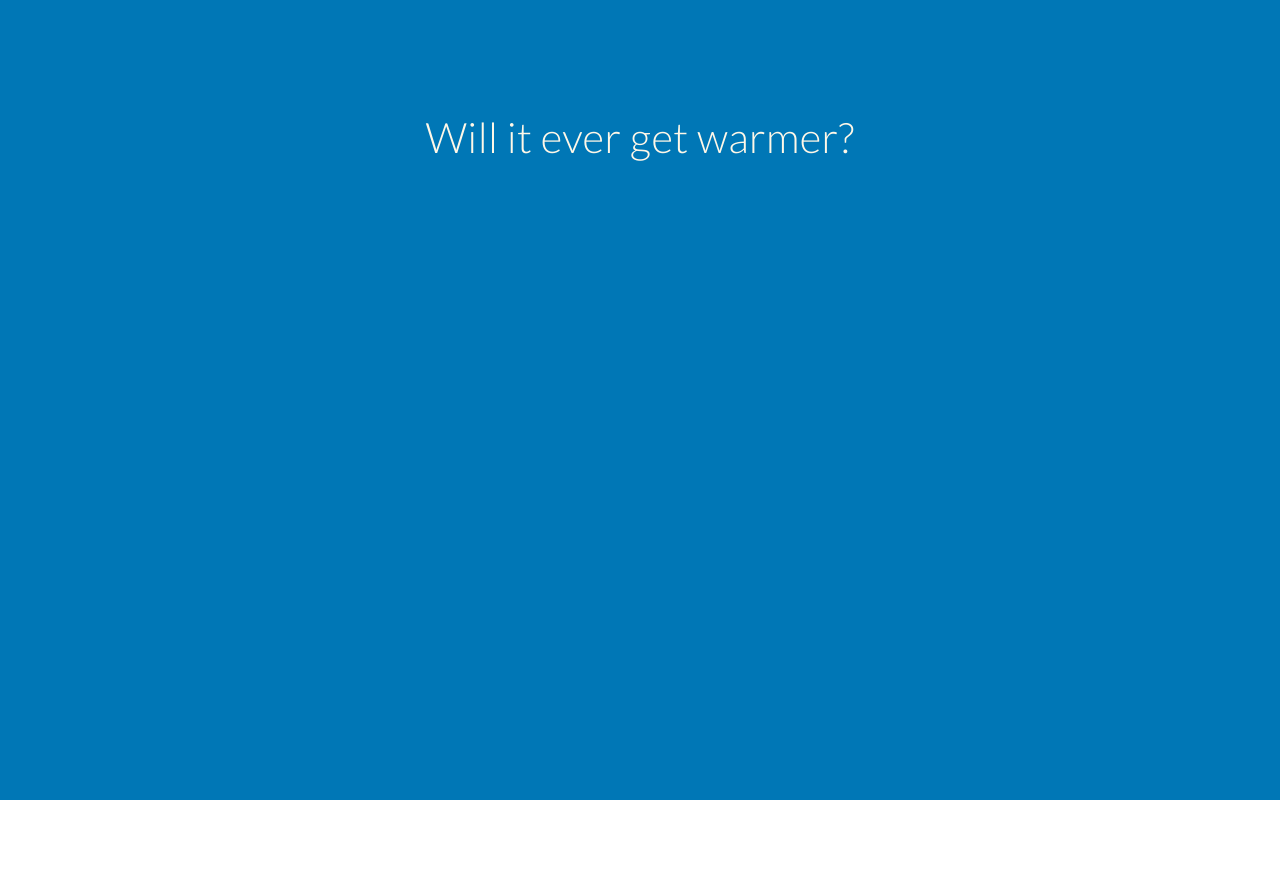
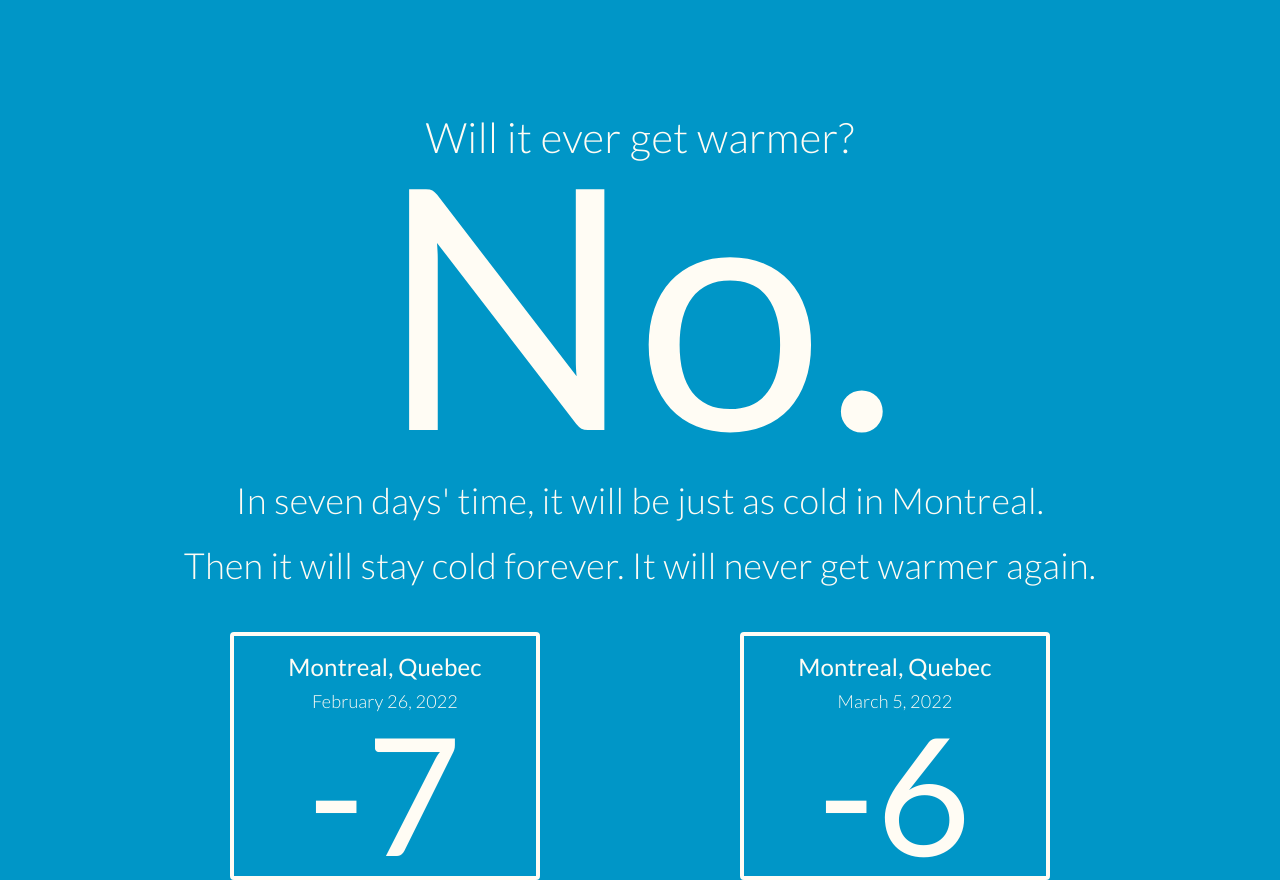
Before and after one commit to aheggie/will_it_ever_get_warmer, a React (Create React App) app: page / in a window 1280 px wide. Both pictures are taken after typing "Sample", "Sample" into the empty fields and a click on the button "Search". Before the commit the page ends 800 px from the top, so only its background shows below. Built offline with nearby package versions, Linux system fonts and the light colour scheme.

Commit message:
dynamically loading in second view

```diff
--- a/src/App.js
+++ b/src/App.js
@@ -3,20 +3,47 @@ import MainHeading from "./MainHeading";
 import ReturnView from "./ReturnView";
 import SplashElements from "./SplashElements";
 
+const weatherConditions = (suffix, current, sevenDays) => ({
+  suffix,
+  current,
+  sevenDays,
+});
+
+const weatherConditionsArray = [
+  weatherConditions("cold", -7, -6),
+  weatherConditions("colder", -7, -11),
+  weatherConditions("warmer", -7, 1),
+];
+
+const randomWeatherConditions = () =>
+  weatherConditionsArray[
+    Math.floor(Math.random() * weatherConditionsArray.length)
+  ];
+
 const App = () => {
   const [simpleMockData, setSimpleMockData] = useState({ dataReturned: false });
 
+  const currentWeatherConditions = randomWeatherConditions();
   const toggleMockDataReturned = () =>
     setSimpleMockData({
       ...simpleMockData,
       dataReturned: !simpleMockData.dataReturned,
     });
 
+  // this removes the classes for the temperature background coloring
+  // incase we get back here by some weird means
+  //   i did see this bug in development so this should catch it
+  const root = document.getElementById("root");
+  root.classList.remove(...root.classList);
+
   return (
     <>
       <MainHeading isDataReturned={simpleMockData.dataReturned} />
       {simpleMockData.dataReturned ? (
-        <ReturnView toggleMockDataReturned={toggleMockDataReturned} />
+        <ReturnView
+          toggleMockDataReturned={toggleMockDataReturned}
+          weatherConditions={currentWeatherConditions}
+        />
       ) : (
         <SplashElements toggleMockDataReturned={toggleMockDataReturned} />
       )}
--- a/src/ReturnView.js
+++ b/src/ReturnView.js
@@ -1,3 +1,32 @@
-const ReturnView = () => <></>;
+const ReturnView = ({ weatherConditions }) => {
+  const { suffix, current, sevenDays } = weatherConditions;
+  document.getElementById("root").classList.add(`root--${suffix}`);
+  return (
+    <>
+      <p className="oneword">{suffix !== "warmer" ? "No." : "Yes."}</p>
+      <div className="sentences">
+        <p className="sentences__sentence">
+          In seven days' time, it will be just as cold in{" "}
+          <span className="sentences__city">Montreal</span>.
+        </p>
+        <p className="sentences__sentence">
+          Then it will stay cold forever. It will never get warmer again.
+        </p>
+      </div>
+      <div className="weatherboxes">
+        <div className="weatherboxes__box">
+          <p className="weatherboxes__location">Montreal, Quebec</p>
+          <p className="weatherboxes__date">February 26, 2022</p>
+          <p className="weatherboxes__temperature">{current}</p>
+        </div>
+        <div className="weatherboxes__box">
+          <p className="weatherboxes__location">Montreal, Quebec</p>
+          <p className="weatherboxes__date">March 5, 2022</p>
+          <p className="weatherboxes__temperature">{sevenDays}</p>
+        </div>
+      </div>
+    </>
+  );
+};
 
 export default ReturnView;
```
